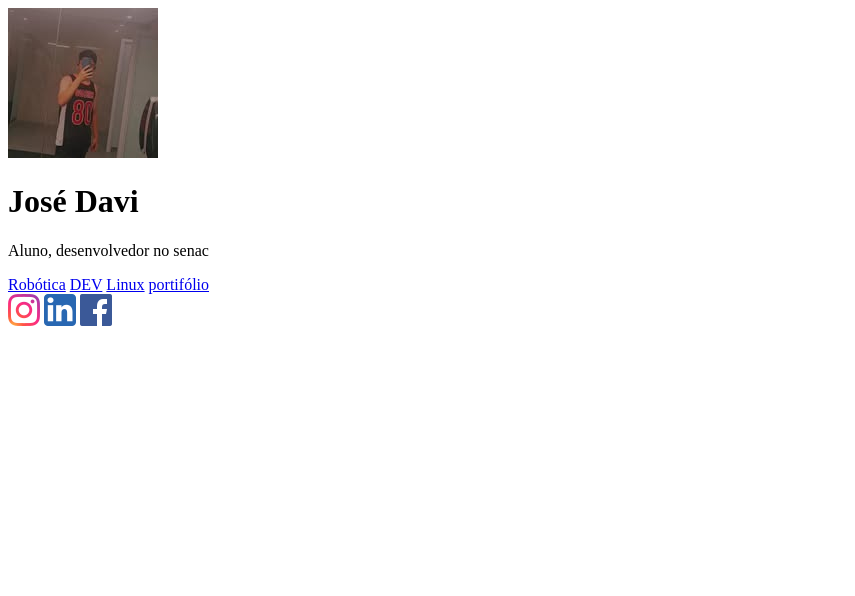
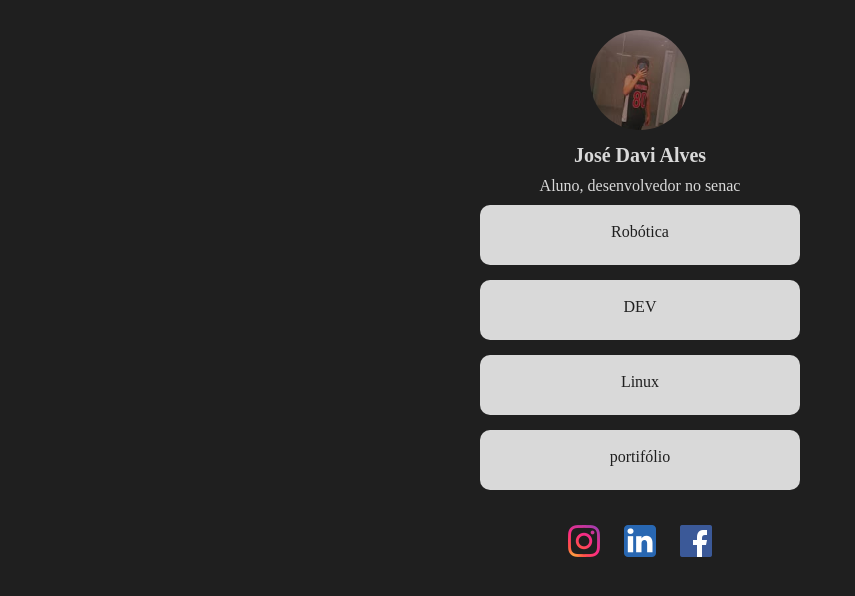
Before and after one commit to JoseDavi53/hub-links, a plain HTML site: page index.html in a window 1280 px wide. Shown: the whole page, without its empty margins (0-855 px from the left). Drawn offline with Linux system fonts and the light colour scheme; a web font is replaced by a local one.

Commit message:
finalização do projeto - folha de estilo

```diff
--- a/index.html
+++ b/index.html
@@ -12,9 +12,15 @@
     <link rel="preconnect" href="https://fonts.googleapis.com">
     <link rel="preconnect" href="https://fonts.gstatic.com" crossorigin>
     <link href="https://fonts.googleapis.com/css2?family=Adamina&display=swap" rel="stylesheet">
+
+    <!-- Folha de estilo-->
+    <link rel="stylesheet" href="style.css">
 </head>
 
 <body>
+    <!--Container para o css Flex-->
+    <div class="container">
+
         <!-- Cabeçalho -->
         <header>
             <img src="./img/my.jpg" alt="">
@@ -22,12 +28,12 @@
 
         <!-- Principal -->
         <main>
-        <h1> José Davi</h1>
+            <h1> José Davi Alves</h1>
             <p> Aluno, desenvolvedor no senac</p>
         </main>
 
         <!-- Links -->
-    <div id="links">
+        <div class="container">
             <a href="https://roboticapratica.com.br/">Robótica</a>
             <a href="https://devtutorial.com.br/">DEV</a>
             <a href="https://linuxtutorial.com.br/">Linux</a>
@@ -38,10 +44,13 @@
         <!-- Rodapé -->
         <footer>
             <a href="https://www.instagram.com/_dvx.fxp_/"><img src="./img/instagram.png" alt="instagram"></a>
-        <a href="https://www.linkedin.com/in/jose-davi-alves-5973a5333/"><img src="./img/linkedin.png" alt="linkedin"></a>
-        <a href="https://www.facebook.com/Davialvesdemoraes522?locale=pt_BR"><img src="./img/facebook.png" alt="facebook"></a>
+            <a href="https://www.linkedin.com/in/jose-davi-alves-5973a5333/"><img src="./img/linkedin.png"
+                    alt="linkedin"></a>
+            <a href="https://www.facebook.com/Davialvesdemoraes522?locale=pt_BR"><img src="./img/facebook.png"
+                    alt="facebook"></a>
 
         </footer>
+    </div>
 </body>
 
 </html>
--- /dev/null
+++ b/style.css
@@ -0,0 +1,86 @@
+/* CSS reset */
+*{
+    margin: 0;
+    padding: 0;
+    box-sizing: border-box;
+
+}
+
+/* Variáveis para cores */
+:root {
+    --vermelho: #ff0000;
+    --cinzaMedio: #d9d9d9;
+    --cinzaEscuro: #1f1f1f;
+
+
+}
+
+ /* Layout */
+ .container {
+    display: flex;
+    flex-direction: column;
+    align-items: center;
+
+ }
+
+ body {
+  font-family: "Adamina", serif;
+  background-color: var(--cinzaEscuro);
+
+
+ }
+
+ /* Cabeçalho */
+ header img {
+    width: 100px;
+    height: 100px;
+    margin-top: 30px;
+    border-radius: 50%;
+
+ }
+
+ /* Principal */
+ main {
+text-align: center;
+
+ }
+
+ main h1 {
+    margin: 10px 0px;
+    font-size: 1.25rem;
+    font-weight: 600;
+    color: var(--cinzaMedio);
+
+ }
+
+ main p {
+    max-width: 210px;
+    margin-bottom: 10px;
+    color: var(--cinzaMedio);
+ }
+
+ /* Links */
+ .container > a {
+text-decoration: none;
+background-color: var(--cinzaMedio);
+color: var(--cinzaEscuro);
+width: 320px;
+height: 60px;
+margin-bottom: 15px;
+text-align: center;
+padding-top: 18px;
+border-radius: 10px;
+
+ }
+
+ /* Rodapé */
+ footer {
+margin-top: 20px;
+
+ }
+
+ footer img {
+    margin: 0px 10px;
+
+
+ }
```
Lines whose indentation alone changed are shown as unchanged.
